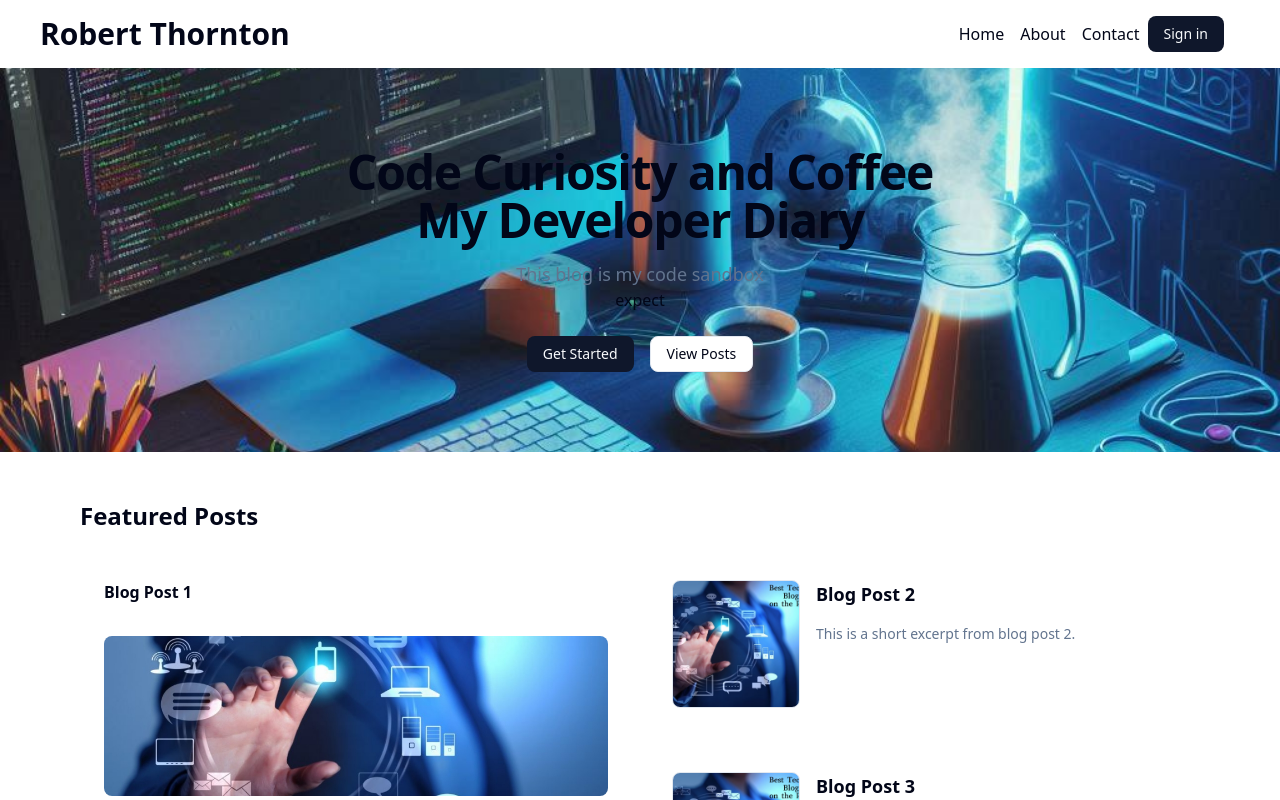
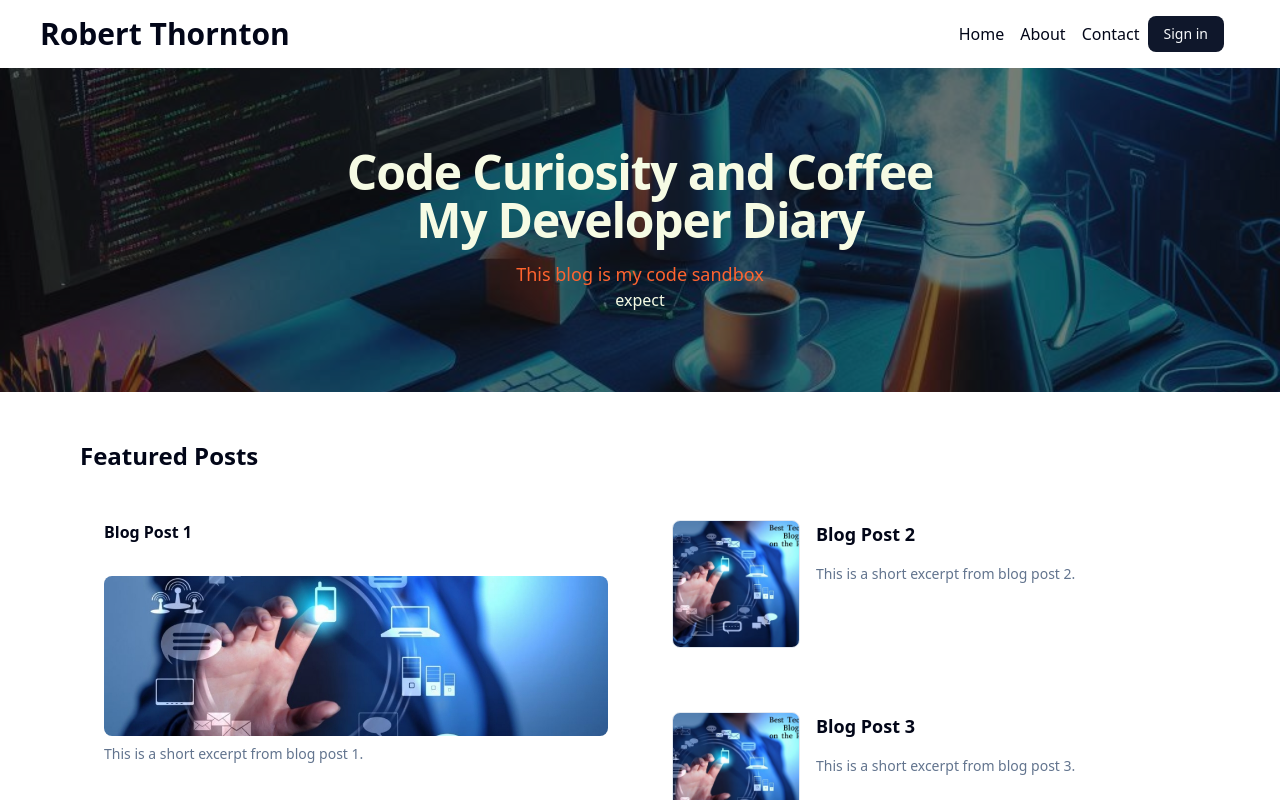
Before and after one commit to blitheryjibits/blog-ui, a React (Vite) app: page / in a window 1280 px wide. Shown: the top 800 px of the page. Built offline with nearby package versions, Linux system fonts and the light colour scheme.

Commit message:
UI: changed font color from black or white to accent and secondary-bg variables from the index.css file

```diff
--- a/src/components/layout/Hero.tsx
+++ b/src/components/layout/Hero.tsx
@@ -1,24 +1,23 @@
 import { Button } from "@/components/ui/button";
 export default function Hero() {
   return (
-    // bg-gradient-to-b from-muted/50 to-background
-        <section className="py-20 px-6 text-center bg-[url(/images/blog-hero-image.jpg)] bg-cover bg-center bg-fixed">
-            <h1 className="text-4xl font-bold tracking-tight sm:text-5xl">
+        <section className="py-20 px-6 text-center bg-[url(/images/blog-hero-image.jpg)] bg-cover bg-center bg-fixed bg-black/50 bg-blend-multiply">
+            <h1 className="text-4xl font-bold tracking-tight sm:text-5xl text-(--color-accent)">
             Code Curiosity and Coffee
             <br />
             My Developer Diary
             </h1>
-            <p className="mt-4 text-lg text-muted-foreground max-w-xl mx-auto">
+            <p className="mt-4 text-lg text-(--color-secondary-bg) max-w-xl mx-auto">
                 This blog is my code sandbox
             </p>
             {/* raw insights,  */}
-            <p>
+            <p className="text-(--color-accent)">
                 expect
             </p>
-            <div className="mt-6 flex justify-center gap-4">
-            <Button>Get Started</Button>
+            {/* <div className="mt-6 flex justify-center gap-4">
+            <Button>Sign up</Button>
             <Button variant="outline">View Posts</Button>
-            </div>
+            </div> */}
         </section>
     );
 }
```
